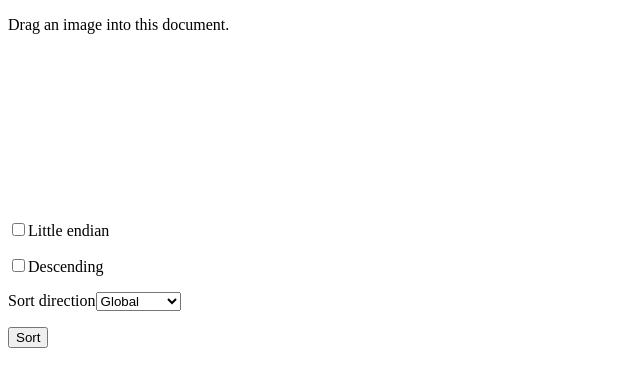
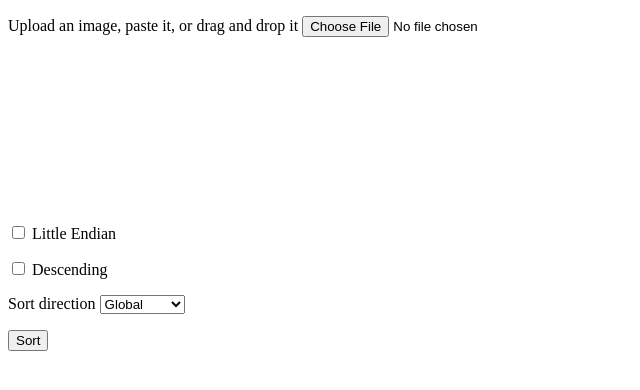
Before and after one commit to edave64/image-sort, a website built with Vite: page index.html in a window 1280 px wide. Both pictures are taken after a click on the button "Sort". Shown: the whole page, without its empty margins (0-640 px from the left). Built offline with nearby package versions, Linux system fonts and the light colour scheme.

Commit message:
Keep controls statically in html

```diff
--- a/index.html
+++ b/index.html
@@ -13,6 +13,37 @@
 		</style>
 	</head>
 	<body>
-        <canvas>No canvas support</canvas>
+		<noscript>
+			JS is required for this program to work.
+			<style>
+				body *:not(noscript) {
+					display: hidden;
+				}
+			</style>
+		</noscript>
+		<p>
+			Upload an image, paste it, or drag and drop it
+			<input type="file" value="Upload" />
+		</p>
+		<canvas></canvas>
+		<div class="controls">
+			<p>
+				<input id="littleEndian" type="checkbox" />
+				<label for="littleEndian">Little Endian</label>
+			</p>
+			<p>
+				<input id="descending" type="checkbox" />
+				<label for="descending">Descending</label>
+			</p>
+			<p>
+				<label for="sortDirection">Sort direction</label>
+				<select id="sortDirection">
+					<option value="global">Global</option>
+					<option value="line">By line</option>
+					<option value="column">By column</option>
+				</select>
+			</p>
+			<button id="exec">Sort</button>
+		</div>
 	</body>
 </html>
--- a/src/main.js
+++ b/src/main.js
@@ -1,51 +1,33 @@
 // @ts-check
 /// <reference types="vite/client" />
 
-import { c } from './domHelper.js';
-
 const UI = {
-	canvas: /** @type {HTMLCanvasElement} */ (/** @type {unknown} */ (null)),
-	littleEndian: /** @type {HTMLInputElement} */ (/** @type {unknown} */ (null)),
-	descending: /** @type {HTMLInputElement} */ (/** @type {unknown} */ (null)),
-	sortType: /** @type {HTMLSelectElement} */ (/** @type {unknown} */ (null)),
+	/** @type {HTMLCanvasElement|null} */
+	canvas: null,
+	/** @type {HTMLInputElement|null} */
+	littleEndian: null,
+	/** @type {HTMLInputElement|null} */
+	descending: null,
+	/** @type {HTMLSelectElement|null} */
+	sortDirection: null,
 
 	/**
 	 *
 	 */
 	init() {
 		UI.initDnD();
-		const info = document.createElement('p');
-		info.innerText = 'Drag an image into this document.';
-		document.body.insertBefore(info, document.body.children[0]);
 		UI.canvas = document.getElementsByTagName('canvas')[0];
+		UI.littleEndian = /** @type {HTMLInputElement|null} */ (
+			document.getElementById('littleEndian')
+		);
+		UI.descending = /** @type {HTMLInputElement|null} */ (
+			document.getElementById('descending')
+		);
+		UI.sortDirection = /** @type {HTMLSelectElement|null} */ (
+			document.getElementById('sortDirection')
+		);
 
-		document.body.append(
-			c('p', [
-				(UI.littleEndian = c('input', { type: 'checkbox' })),
-				c('label', ['Little endian']),
-			]),
-			c('p', [
-				(UI.descending = c('input', { type: 'checkbox' })),
-				c('label', ['Descending']),
-			]),
-			c('p', [
-				c('label', ['Sort direction']),
-				(UI.sortType = c('select', [
-					c('option', { value: 'global' }, ['Global']),
-					c('option', { value: 'line' }, ['By line']),
-					c('option', { value: 'column' }, ['By column']),
-				])),
-			]),
-			c(
-				'button',
-				{
-					onclick(e) {
-						UI.sort();
-					},
-				},
-				['Sort']
-			)
-		);
+		document.getElementById('exec')?.addEventListener('click', UI.sort);
 	},
 
 	/**
@@ -83,17 +65,11 @@ const UI = {
 	 * @param {File} file
 	 */
 	async loadFile(file) {
+		const { canvas, ctx } = UI.getContext();
 		const bitmap = await createImageBitmap(file);
 		try {
-			const canvas = UI.canvas;
 			canvas.height = bitmap.height;
 			canvas.width = bitmap.width;
-
-			const ctx = canvas.getContext('2d');
-
-			if (!ctx) {
-				throw new Error('Could not create painting context');
-			}
 
 			ctx.drawImage(bitmap, 0, 0);
 		} finally {
@@ -103,21 +79,31 @@ const UI = {
 
 	getOptions() {
 		return {
-			littleEndian: this.littleEndian.checked,
-			descending: this.descending.checked,
-			sortType: this.sortType.value,
+			littleEndian: this.littleEndian?.checked ?? false,
+			descending: this.descending?.checked ?? false,
+			sortType: this.sortDirection?.value ?? 'global',
 		};
 	},
 
-	async sort() {
-		const { littleEndian, sortType } = UI.getOptions();
+	getContext() {
+		const canvas = UI.canvas;
 
-		const canvas = UI.canvas;
+		if (!canvas) {
+			throw new Error('Canvas is gone?');
+		}
+
 		const ctx = canvas.getContext('2d');
 
 		if (!ctx) {
 			throw new Error('Could not create painting context');
 		}
+
+		return { canvas, ctx };
+	},
+
+	async sort() {
+		const { littleEndian, sortType } = UI.getOptions();
+		const { canvas, ctx } = UI.getContext();
 
 		const imageData = ctx.getImageData(0, 0, canvas.width, canvas.height);
 		const buffer = imageData.data;
```
Lines whose indentation alone changed are shown as unchanged.
